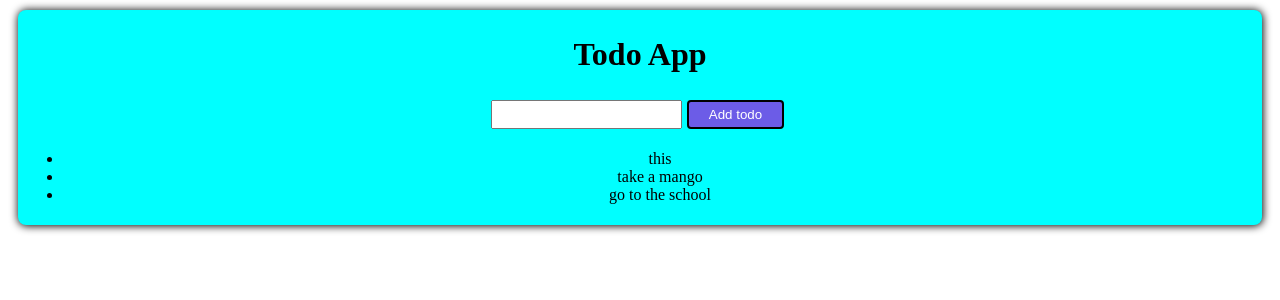
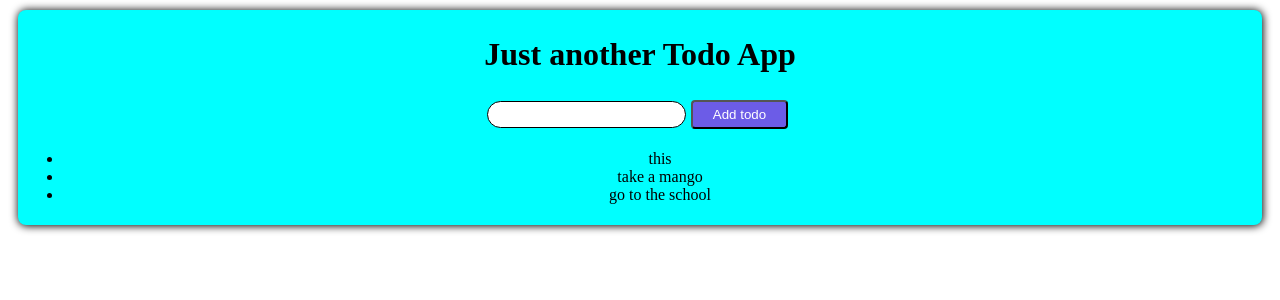
Before and after one commit to dhyanivj/Whatsapp-react, a React (Create React App) app: page / in a window 1280 px wide. Shown: the top 300 px of the page. Built offline with nearby package versions, Linux system fonts and the light colour scheme.

Commit message:
redefine css

```diff
--- a/src/App.js
+++ b/src/App.js
@@ -17,7 +17,7 @@ export default function App() {
 
   return (
     <div className="App">
-      <h1>Todo App</h1>
+      <h1>Just another Todo App</h1>
       <form>
         <input
           value={input}
--- a/src/style.css
+++ b/src/style.css
@@ -9,7 +9,7 @@
 .btn{
 background-color: #6c5ce7;
 color:white;
-border:2px solid black;
+border: px solid black;
 margin: 5px;
 padding: 5px 20px;
 cursor: pointer;
@@ -20,5 +20,8 @@ transition: 0.5s;
   background-color: #201a52;
 }
 .input{
-  padding: 5px 5px;
+  padding: 5px 10px;
+  border-radius: 50px;
+  outline:none;
+  border:1px solid black;
 }
```
